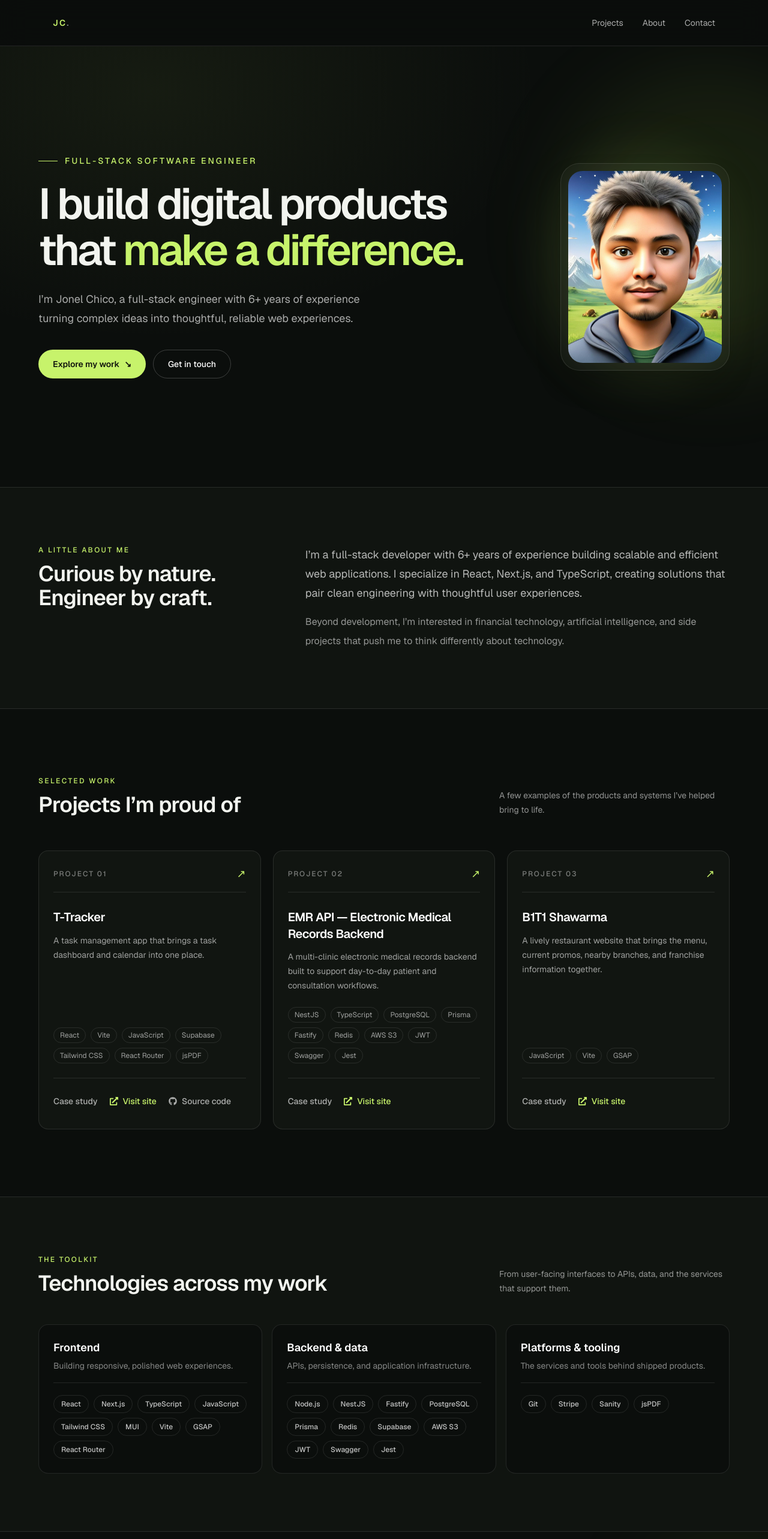
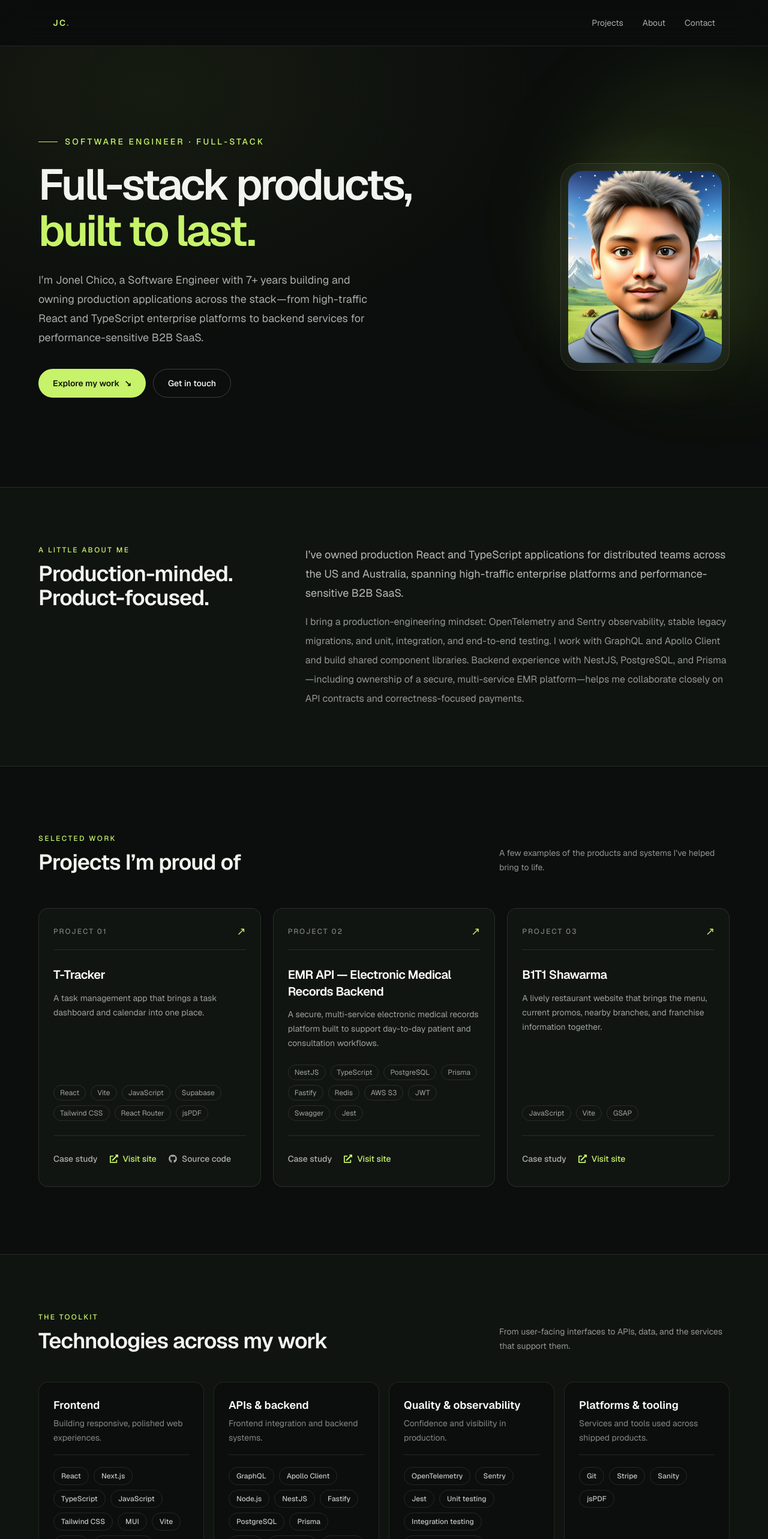
Before and after one commit to jonelchico-webdev/jonelchico, a Next.js app: page / in a window 1280 px wide. Shown: the top 2566 px of the page at 60% size. Built offline with nearby package versions, Linux system fonts and the light colour scheme.

Commit message:
Update info

```diff
--- a/src/app/components/AboutMe.tsx
+++ b/src/app/components/AboutMe.tsx
@@ -15,19 +15,23 @@ export const AboutMeSection = () => {
       <div className="mx-auto grid max-w-6xl gap-8 md:grid-cols-[0.7fr_1.3fr] md:gap-16">
         <div>
           <p className="mb-3 text-xs font-medium uppercase tracking-[0.2em] text-[#c7f36b]">A little about me</p>
-          <h2 className="text-3xl font-semibold tracking-tight sm:text-4xl">Curious by nature.<br />Engineer by craft.</h2>
+          <h2 className="text-3xl font-semibold tracking-tight sm:text-4xl">Production-minded.<br />Product-focused.</h2>
         </div>
         <div>
           <p className="text-base leading-8 text-white/70 sm:text-lg">
-            I’m a full-stack developer with 6+ years of experience building
-            scalable and efficient web applications. I specialize in React,
-            Next.js, and TypeScript, creating solutions that pair clean
-            engineering with thoughtful user experiences.
+            I’ve owned production React and TypeScript applications for
+            distributed teams across the US and Australia, spanning
+            high-traffic enterprise platforms and performance-sensitive B2B
+            SaaS.
           </p>
           <p className="mt-4 text-base leading-8 text-white/55">
-            Beyond development, I’m interested in financial technology,
-            artificial intelligence, and side projects that push me to think
-            differently about technology.
+            I bring a production-engineering mindset: OpenTelemetry and Sentry
+            observability, stable legacy migrations, and unit, integration,
+            and end-to-end testing. I work with GraphQL and Apollo Client and
+            build shared component libraries. Backend experience with NestJS,
+            PostgreSQL, and Prisma—including ownership of a secure,
+            multi-service EMR platform—helps me collaborate closely on API
+            contracts and correctness-focused payments.
           </p>
         </div>
       </div>
--- a/src/app/components/Hero.tsx
+++ b/src/app/components/Hero.tsx
@@ -22,15 +22,17 @@ export const HeroSection = () => {
         <div className="order-2 md:order-1">
           <p className="mb-6 flex items-center gap-3 text-xs font-medium uppercase tracking-[0.22em] text-[#c7f36b] sm:text-sm">
             <span aria-hidden="true" className="h-px w-8 bg-[#c7f36b]" />
-            Full-stack software engineer
+            Software engineer · Full-stack
           </p>
           <h1 className="max-w-3xl text-5xl font-semibold leading-[1.06] tracking-[-0.05em] sm:text-6xl md:text-7xl">
-            I build digital products that{" "}
-            <span className="text-[#c7f36b]">make a difference.</span>
+            Full-stack products,{" "}
+            <span className="text-[#c7f36b]">built to last.</span>
           </h1>
           <p className="mt-7 max-w-xl text-base leading-7 text-white/65 sm:text-lg sm:leading-8">
-            I’m Jonel Chico, a full-stack engineer with 6+ years of experience
-            turning complex ideas into thoughtful, reliable web experiences.
+            I’m Jonel Chico, a Software Engineer with 7+ years building and
+            owning production applications across the stack—from high-traffic
+            React and TypeScript enterprise platforms to backend services for
+            performance-sensitive B2B SaaS.
           </p>
           <div className="mt-9 flex flex-wrap gap-3">
             <a
--- a/src/app/components/TechStack.tsx
+++ b/src/app/components/TechStack.tsx
@@ -16,12 +16,15 @@ const stackGroups = [
       "Vite",
       "GSAP",
       "React Router",
+      "Shared component libraries",
     ],
   },
   {
-    title: "Backend & data",
-    description: "APIs, persistence, and application infrastructure.",
+    title: "APIs & backend",
+    description: "Frontend integration and backend systems.",
     technologies: [
+      "GraphQL",
+      "Apollo Client",
       "Node.js",
       "NestJS",
       "Fastify",
@@ -32,13 +35,29 @@ const stackGroups = [
       "AWS S3",
       "JWT",
       "Swagger",
+    ],
+  },
+  {
+    title: "Quality & observability",
+    description: "Confidence and visibility in production.",
+    technologies: [
+      "OpenTelemetry",
+      "Sentry",
       "Jest",
+      "Unit testing",
+      "Integration testing",
+      "End-to-end testing",
     ],
   },
   {
     title: "Platforms & tooling",
-    description: "The services and tools behind shipped products.",
-    technologies: ["Git", "Stripe", "Sanity", "jsPDF"],
+    description: "Services and tools used across shipped products.",
+    technologies: [
+      "Git",
+      "Stripe",
+      "Sanity",
+      "jsPDF",
+    ],
   },
 ];
 
@@ -68,7 +87,7 @@ export const TechStackSection = () => {
           </p>
         </div>
 
-        <div className="grid gap-4 md:grid-cols-3">
+        <div className="grid gap-4 md:grid-cols-2 xl:grid-cols-4">
           {stackGroups.map((group, index) => (
             <motion.article
               key={group.title}
--- a/src/app/layout.tsx
+++ b/src/app/layout.tsx
@@ -14,21 +14,21 @@ const geistMono = Geist_Mono({
 
 export const metadata: Metadata = {
   metadataBase: new URL("https://jonelchico.com"),
-  title: "Jonel Chico — Software Engineer",
+  title: "Jonel Chico — Software Engineer & Full-Stack Developer",
   description:
-    "Full-stack software engineer with 6+ years building scalable, user-focused web applications with React, Next.js, and TypeScript.",
+    "Software Engineer and full-stack developer with 7+ years building production React and TypeScript applications, backend services, and enterprise and B2B SaaS platforms.",
   openGraph: {
-    title: "Jonel Chico — Software Engineer",
+    title: "Jonel Chico — Software Engineer & Full-Stack Developer",
     description:
-      "Full-stack software engineer building scalable, user-focused web applications with React, Next.js, and TypeScript.",
+      "Software Engineer and full-stack developer with 7+ years building production React and TypeScript applications, backend services, and enterprise and B2B SaaS platforms.",
     type: "website",
     images: ["/avatar.jpg"],
   },
   twitter: {
     card: "summary",
-    title: "Jonel Chico — Software Engineer",
+    title: "Jonel Chico — Software Engineer & Full-Stack Developer",
     description:
-      "Full-stack software engineer building scalable, user-focused web applications.",
+      "Software Engineer and full-stack developer building production React and TypeScript applications and backend services.",
     images: ["/avatar.jpg"],
   },
 };
--- a/src/app/projects/project-data.ts
+++ b/src/app/projects/project-data.ts
@@ -53,9 +53,9 @@ export const projectCaseStudies: ProjectCaseStudy[] = [
     title: "EMR API — Electronic Medical Records Backend",
     eyebrow: "KonsulTech · Healthcare",
     summary:
-      "A multi-clinic electronic medical records backend built to support day-to-day patient and consultation workflows.",
+      "A secure, multi-service electronic medical records platform built to support day-to-day patient and consultation workflows.",
     overview:
-      "KonsulTech brings patient records, appointments, and consultations into one platform for Philippine healthcare facilities. The public product preview highlights scheduling, clinical notes, prescriptions, patient queues, and multi-facility support.",
+      "KonsulTech brings patient records, appointments, and consultations into one platform for Philippine healthcare facilities. I owned the secure, multi-service EMR platform, with backend services supporting the product's scheduling, clinical notes, prescriptions, patient queues, and multi-facility workflows.",
     highlights: [
       {
         title: "Patient records",
@@ -71,6 +71,11 @@ export const projectCaseStudies: ProjectCaseStudy[] = [
         title: "Prescriptions and facilities",
         description:
           "Support prescription workflows and the ability to work across multiple facilities.",
+      },
+      {
+        title: "Secure clinical data",
+        description:
+          "Protect clinical notes, prescriptions, and lab results with AES-256-GCM encryption.",
       },
     ],
     technologies: [
```
